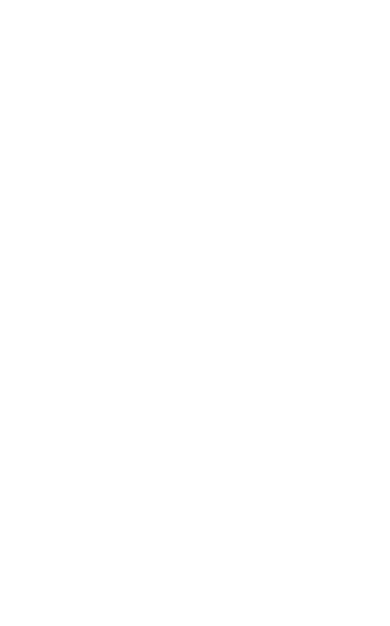
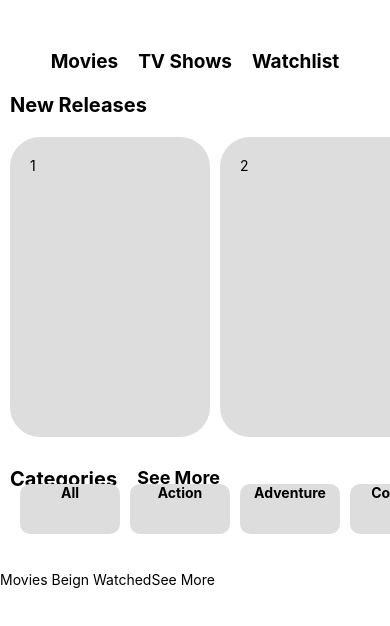
Before and after one commit to jaybee104/ieMovieRecommendation, a React Native app: screen / in a window 390 px wide. Shown: the top 626 px of the page. Built offline with nearby package versions, Linux system fonts and the light colour scheme.

Commit message:
Home screen setup

```diff
--- a/App.js
+++ b/App.js
@@ -11,7 +11,6 @@
 
   },[]);
   return (
-
     <View >
       {isLoggedIn ? (<HomeScreen/>) : (<HomeScreen/>)}
     </View>
--- a/views/home_screen.tsx
+++ b/views/home_screen.tsx
@@ -8,20 +8,82 @@
         </View>
     );
 };
+
+const NewReleases = () =>{
+    return(
+        <View>
+            <Text style={styles.header_text}>New Releases</Text>
+
+
+                <ScrollView horizontal showsHorizontalScrollIndicator={false} contentContainerStyle={styles.new_release_scrollview}>
+
+                    <View style={styles.new_release_scrollview_item}><Text>1</Text></View>
+                    <View style={styles.new_release_scrollview_item}><Text>2</Text></View>
+                    <View style={styles.new_release_scrollview_item}><Text>3</Text></View>
+
+                </ScrollView>
+
+        </View>
+    );
+};
+const Categories = () =>{
+    return(
+        <View>
+            <View style={styles.categories_view}>
+            <Text style={styles.header_text}>Categories</Text>
+            <Text style={styles.sub_header_text}>See More</Text>
+            </View>
+
+            <ScrollView horizontal showsHorizontalScrollIndicator={false} contentContainerStyle={styles.categories_scrollview}>
+                <View style={styles.categories_items}><Text style={styles.categories_items_text}>All</Text></View>
+                <View style={styles.categories_items}><Text style={styles.categories_items_text}>Action</Text></View>
+                <View style={styles.categories_items}><Text style={styles.categories_items_text}>Adventure</Text></View>
+                <View style={styles.categories_items}><Text style={styles.categories_items_text}>Comedy</Text></View>
+                <View style={styles.categories_items}><Text style={styles.categories_items_text}>Horror</Text></View>
+                <View style={styles.categories_items}><Text style={styles.categories_items_text}>Drama</Text></View>
+            </ScrollView>
+
+        </View>
+
+    );
+};
+const MoviesBeingWatched =() =>{
+    return(
+        <View>
+            <View style={{flexDirection:'row',flex:1,alignContent:'space-evenly'}}>
+                <Text>Movies Beign Watched</Text>
+                <Text>See More</Text>
+            </View>
+
+        <ScrollView>
+            <View>
+
+            </View>
+        </ScrollView>
+        </View>
+    );
+};
 export default function HomeScreen(){
 return(
-    <View><ScrollView>
+    <View>
+
+    <ScrollView>
         <HomeScreenTextTab/>
-    </ScrollView></View>
+        <NewReleases/>
+        <Categories/>
+        <MoviesBeingWatched/>
+    </ScrollView>
 
-
+    </View>
 )
 }
 const styles = StyleSheet.create({
     home_screen_text_view:{
         marginHorizontal: 10,
-        color: '#fff',
-        fontSize: 18,
+        color: '#000',
+        fontSize: 19,
+        fontWeight:'bold',
+
     },
     home_screen_view:{
         flexDirection:'row',
@@ -30,5 +92,55 @@
         alignItems:'center',
         flex:1,
 
+    },
+    header_text:{
+        marginTop:10,
+        padding:10,
+        fontSize: 20,
+        fontWeight:'bold',
+
+    },
+    sub_header_text:{
+        marginTop:10,
+        padding:10,
+        fontSize:18,
+        fontWeight:'bold'
+    },
+    new_release_scrollview:{
+        flexDirection:'row',
+        padding:10,
+
+    },
+    new_release_scrollview_item:{
+        width:200,
+        height:300,
+        padding:20,
+        marginRight:10,
+        backgroundColor:'#ddd',
+        borderRadius:30,
+    },
+    categories_view:{
+        flexDirection:'row',
+        flex:1,
+        alignContent:'space-evenly',
+        alignItems:'stretch'
+
+    },
+    categories_scrollview:{
+        flexDirection:'row',
+        padding:10,
+
+    },
+    categories_items:{
+        backgroundColor:'#ddd',
+        height:50,
+        width:100,
+        alignItems:'center',
+        marginLeft:10,
+        borderRadius:10,
+    },
+    categories_items_text:{
+        fontSize:14,
+        fontWeight:'bold',
     }
 });
```
